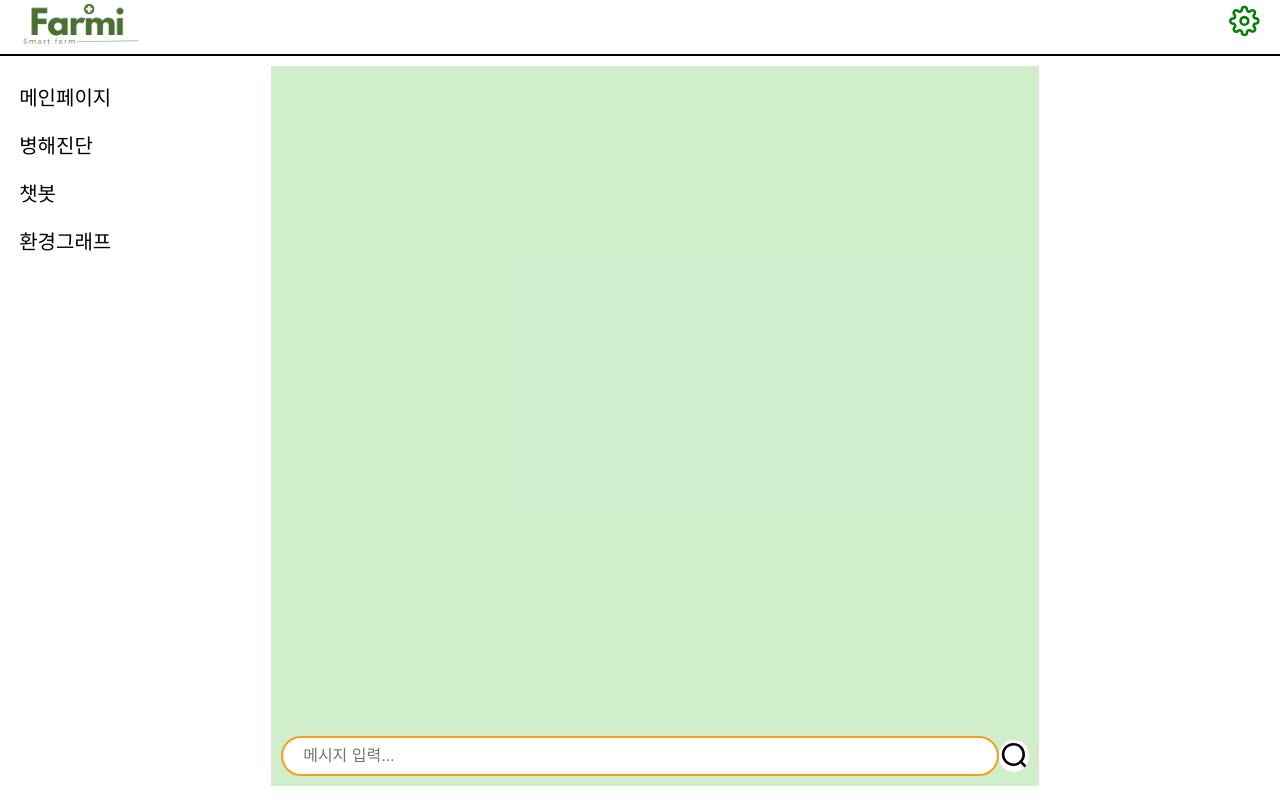
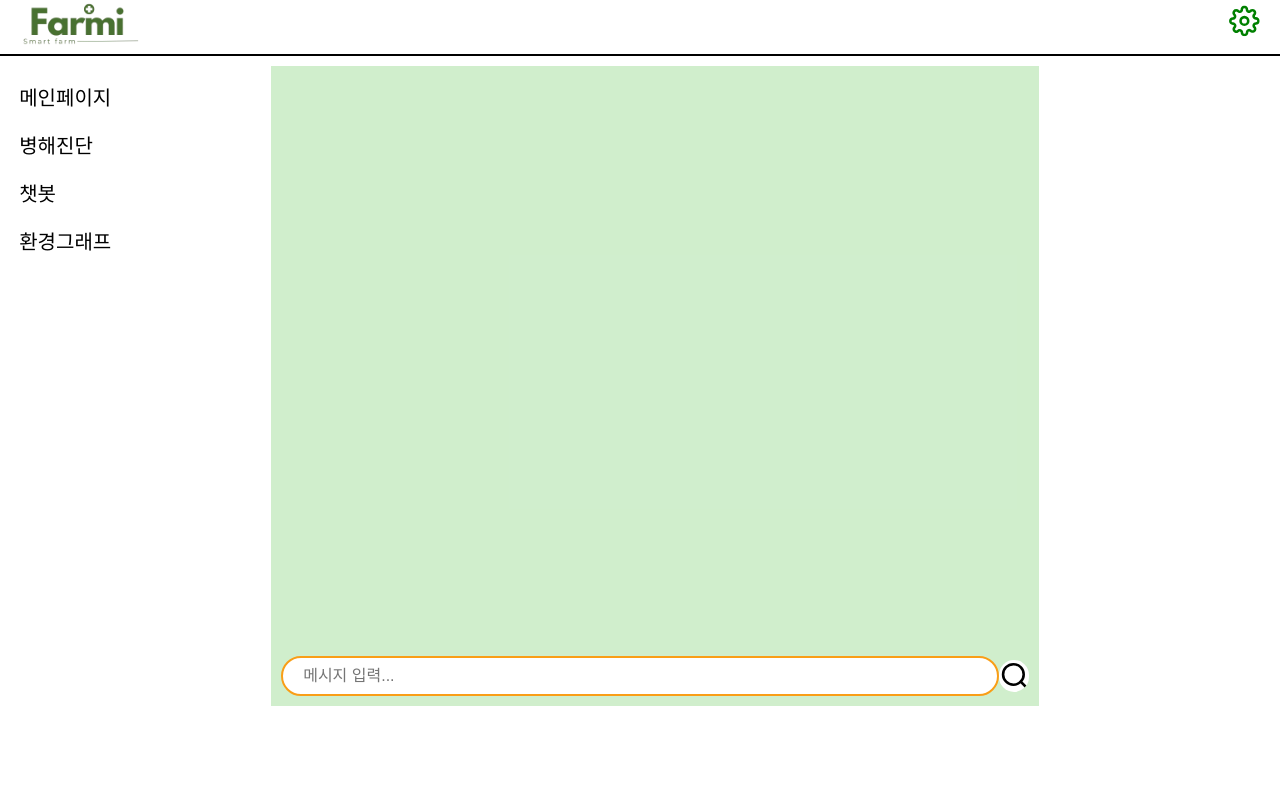
Before and after one commit to sojaeheon/smartfarm, a Vue app in the folder frontend/: page /AppChatbot in a window 1280 px wide. Both pictures are taken after typing "name@example.com", "Sample123" into the empty fields and a click on the button "submit". Built offline with nearby package versions, Linux system fonts and the light colour scheme.

Commit message:
modified:   frontend/src/components/AppChatbot.vue 	modified:   frontend/src/components/AppChatbotModal.vue

```diff
--- a/frontend/src/components/AppChatbot.vue
+++ b/frontend/src/components/AppChatbot.vue
@@ -112,7 +112,7 @@ header {
 .chat-bot {
   display: flex;
   flex-direction: column; /* 위아래 배치 */
-  height: 90vh;
+  height: 80vh;
   width: 60vw;
   margin: 10px 0 10px 10vw;
   position: relative;
@@ -130,7 +130,7 @@ header {
   display: flex;
   flex-direction: column; /* 메시지를 위에서 아래로 쌓이게 함 */
   gap: 10px; /* 메시지들 사이의 간격 */
-  max-height: 80vh; /* 최대 높이 설정 */
+  max-height: 60vh; /* 최대 높이 설정 */
   flex-grow: 1; /* 가능한 공간을 모두 차지하도록 설정 */
   margin-bottom: 10px; /* 입력창 바로 위로 붙이기 위한 마진 */
   margin-top: auto;
--- a/frontend/src/components/AppChatbotModal.vue
+++ b/frontend/src/components/AppChatbotModal.vue
@@ -30,7 +30,7 @@
     display: flex;
     justify-content: flex-end; /* 오른쪽 정렬 */
     align-items: flex-start; /* 위쪽 정렬 */
-    z-index: 1;
+    z-index: 3;
   }
   .modal {
     margin: 20px; /* 모달과 화면 가장자리 간의 여백 */
```
